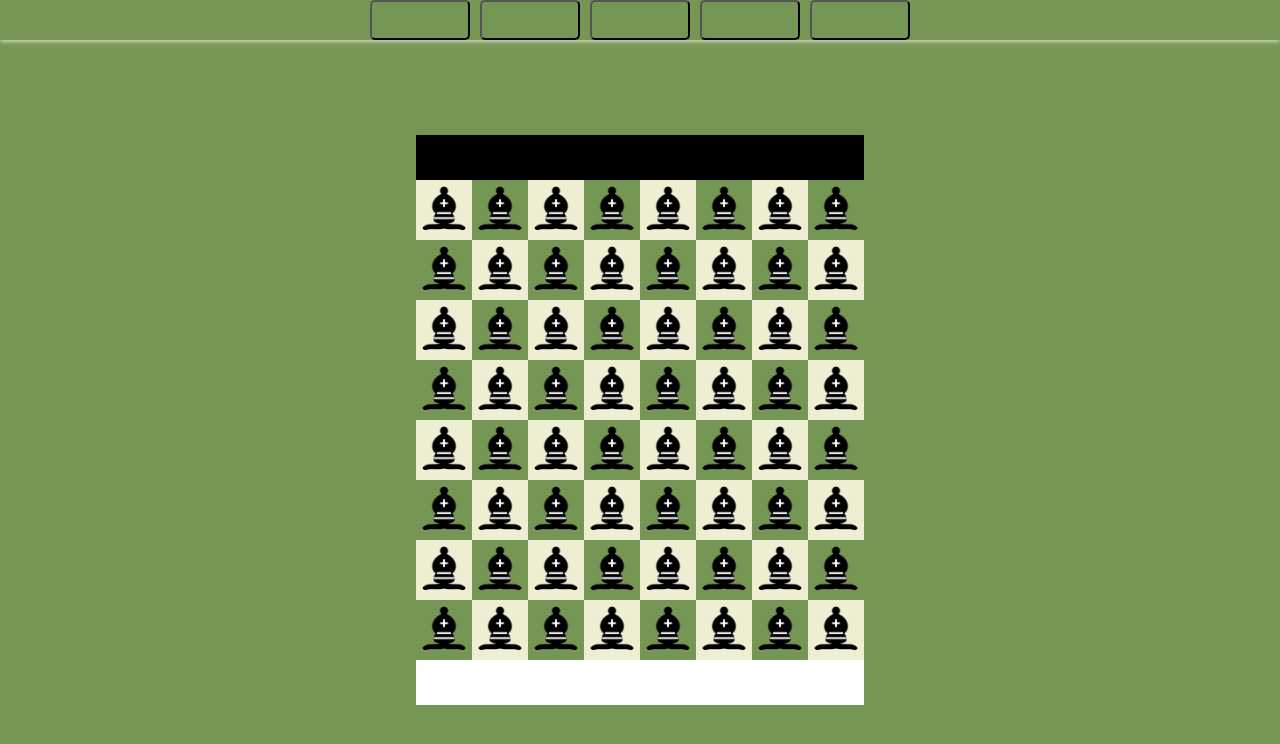
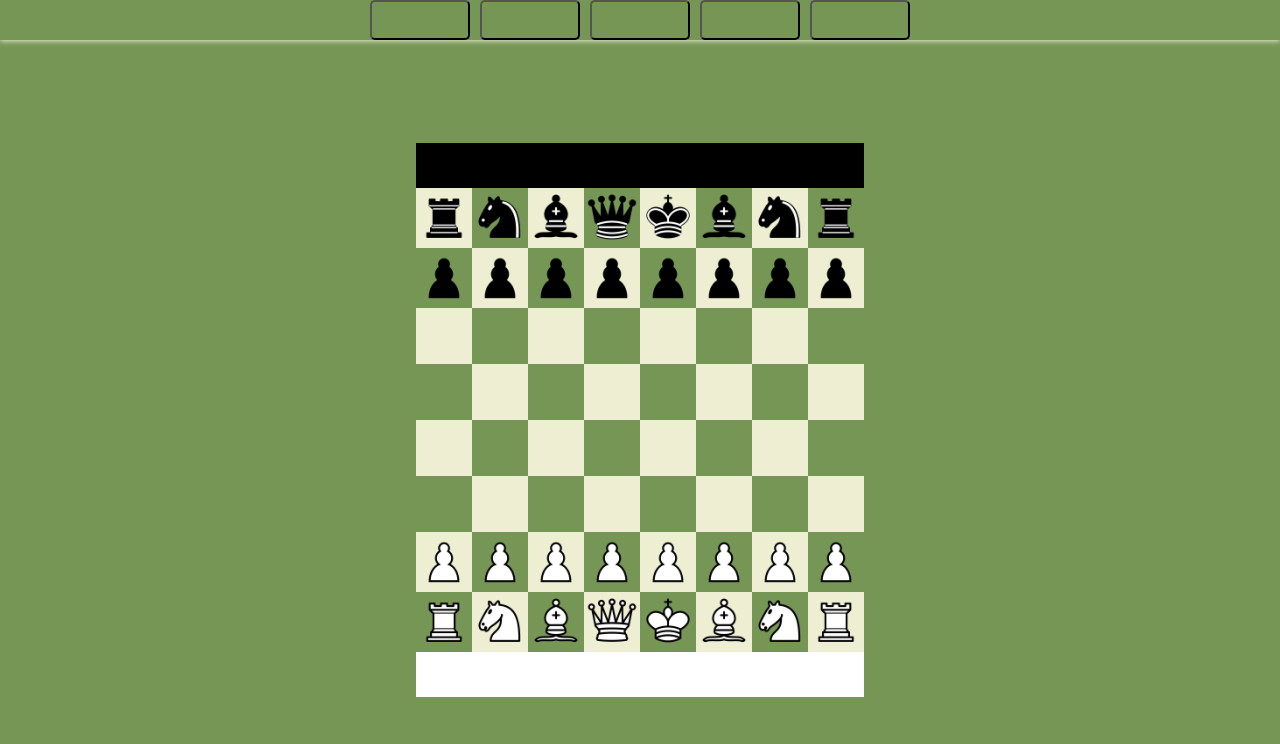
Before and after one commit to potrec/chess-project, a Vue app: page / in a window 1280 px wide. Shown: the top 744 px of the page. Built offline with nearby package versions, Linux system fonts and the light colour scheme.

Commit message:
Add proper way to render chess board

```diff
--- a/src/components/Board.vue
+++ b/src/components/Board.vue
@@ -4,9 +4,11 @@
             <div class="chess"></div>
         </div>
         <div class="board-container">
-            <div class="board-line"v-for="line in table">
-                <div class="board-square" v-for="square in line">
-                    <div class="figure"><img src="../assets/images/figures/Chess_bdt45.png"></img></div>
+            <div class="board-line" v-for="(line, index) in table" :key="index">
+                <div class="board-square" v-for="(square, index) in line" :key="index">
+                    <div class="figure">
+                        <img v-if="getFigures(square) !== ''" :src="getFigures(square)">
+                    </div>
                 </div>
             </div>
         </div>
@@ -32,59 +34,59 @@
         name: number,
         color: number,
     }
-    const table: number[][] = [
-        [84, 82, 83, 85, 86, 83, 82, 84],
-        [81, 81, 81, 81, 81, 81, 81, 81],
-        [0, 0, 0, 0, 0, 0, 0, 0],
-        [0, 0, 0, 0, 0, 0, 0, 0],
-        [0, 0, 0, 0, 0, 0, 0, 0],
-        [0, 0, 0, 0, 0, 0, 0, 0],
-        [71, 71, 71, 71, 71, 71, 71, 71],
-        [74, 72, 73, 75, 76, 73, 72, 74]
+    const table: Figure[][] = [
+        [{"name": 4,"color": 8}, {"name": 2,"color": 8}, {"name": 3,"color": 8}, {"name": 5,"color": 8}, {"name": 6,"color": 8}, {"name": 3,"color": 8}, {"name": 2,"color": 8}, {"name": 4,"color": 8}],
+        [{"name": 1,"color": 8}, {"name": 1,"color": 8}, {"name": 1,"color": 8}, {"name": 1,"color": 8}, {"name": 1,"color": 8}, {"name": 1,"color": 8}, {"name": 1,"color": 8}, {"name": 1,"color": 8}],
+        [{"name": 0,"color": 0}, {"name": 0,"color": 0}, {"name": 0,"color": 0}, {"name": 0,"color": 0}, {"name": 0,"color": 0}, {"name": 0,"color": 0}, {"name": 0,"color": 0}, {"name": 0,"color": 0}],
+        [{"name": 0,"color": 0}, {"name": 0,"color": 0}, {"name": 0,"color": 0}, {"name": 0,"color": 0}, {"name": 0,"color": 0}, {"name": 0,"color": 0}, {"name": 0,"color": 0}, {"name": 0,"color": 0}],
+        [{"name": 0,"color": 0}, {"name": 0,"color": 0}, {"name": 0,"color": 0}, {"name": 0,"color": 0}, {"name": 0,"color": 0}, {"name": 0,"color": 0}, {"name": 0,"color": 0}, {"name": 0,"color": 0}],
+        [{"name": 0,"color": 0}, {"name": 0,"color": 0}, {"name": 0,"color": 0}, {"name": 0,"color": 0}, {"name": 0,"color": 0}, {"name": 0,"color": 0}, {"name": 0,"color": 0}, {"name": 0,"color": 0}],
+        [{"name": 1,"color": 7}, {"name": 1,"color": 7}, {"name": 1,"color": 7}, {"name": 1,"color": 7}, {"name": 1,"color": 7}, {"name": 1,"color": 7}, {"name": 1,"color": 7}, {"name": 1,"color": 7}],
+        [{"name": 4,"color": 7}, {"name": 2,"color": 7}, {"name": 3,"color": 7}, {"name": 5,"color": 7}, {"name": 6,"color": 7}, {"name": 3,"color": 7}, {"name": 2,"color": 7}, {"name": 4,"color": 7}]
     ];
-    function getFigures(figure: Figure)
+    console.log(table);
+    function getFigures(figure: Figure): string
     {
-        switch(figure)
-        {
-            case (figure.color == 7):
-            {
-                break;
-            }
-            case (figure.color == 8):
-            {
-                break;
-            }
-            default:
-            {
-                break;
-            }
-        }
+        let path = "/src/assets/images/figures/Chess_";
         if(figure.name == 1)
         {
-
+            path += "p"
         }
         else if(figure.name == 2)
         {
-
+            path += "n"
         }
         else if(figure.name == 3)
         {
-
+            path += "b"
         }
         else if(figure.name == 4)
         {
-
+            path += "r"
         }
         else if(figure.name == 5)
         {
-
+            path += "q"
         }
         else if(figure.name == 6)
         {
-
+            path += "k"
         }
+        else
+        {
+            return "";
+        }
+        if(figure.color == 7)
+        {
+            path += "lt45.png"
+        }
+        else
+        {
+            path += "dt45.png"
+        }
+        console.log(path);
+        return path
     }
-    console.log(table);
 
 </script>
 
```
